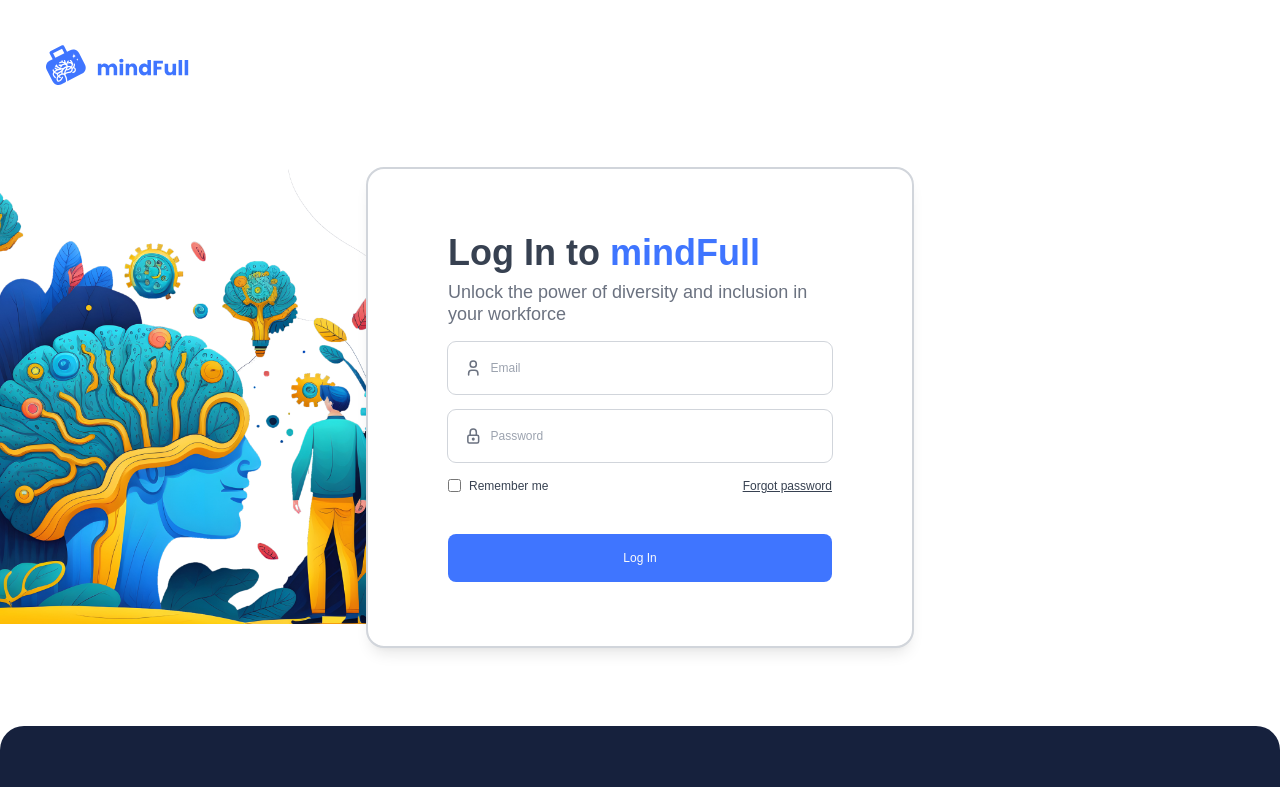
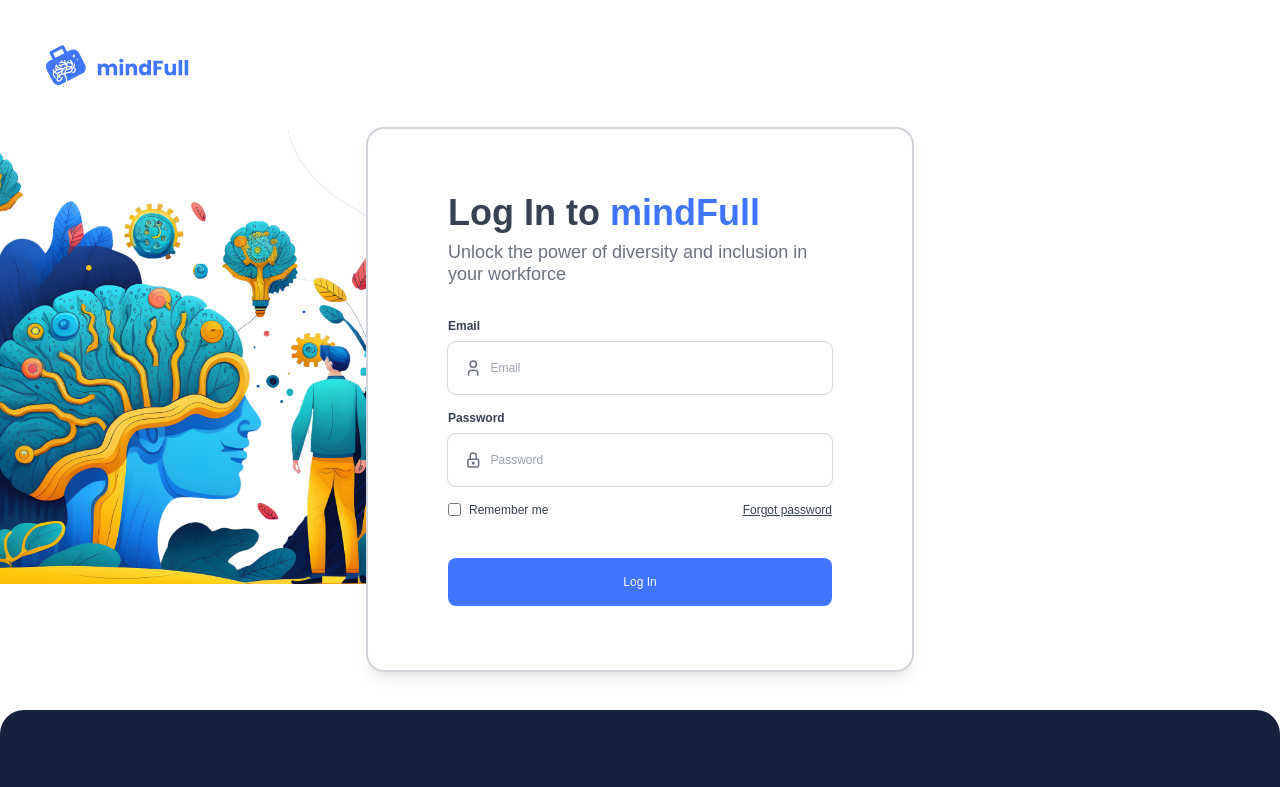
Before and after one commit to drianlarde/mindfull-dev, a Next.js app: page /login in a window 1280 px wide. Shown: the top 787 px of the page. Built offline with nearby package versions, Linux system fonts and the light colour scheme.

Commit message:
[Fix][Adrian] Fix alignments

```diff
--- a/src/components/layout/navbar.js
+++ b/src/components/layout/navbar.js
@@ -1,6 +1,7 @@
 import React from 'react';
 import { IconChevronDown, IconSearch } from '@tabler/icons-react';
 import PrimaryButton from '@/components/atoms/buttons/primary-button';
+import Link from 'next/link';
 
 export default function Navbar() {
   return (
@@ -31,7 +32,7 @@ export default function Navbar() {
       </div>
 
       <div className="flex items-center justify-center gap-[2vw]">
-        <button>Log In</button>
+        <Link href="/login">Log In</Link>
         <PrimaryButton textContent="Sign Up" to="/signup" />
       </div>
     </nav>
--- a/src/pages/login.js
+++ b/src/pages/login.js
@@ -11,7 +11,7 @@ const Login = () => {
   return (
     <>
       <NavbarLogo />
-      <main className="relative flex h-fit flex-col items-center p-10 text-xs text-gray-700">
+      <main className="relative flex h-fit flex-col items-center px-10 text-xs text-gray-700">
         <section className="flex justify-between">
           <Image
             src="/images/mindfull-illustration-login.png"
@@ -24,18 +24,20 @@ const Login = () => {
             <h1 className="text-4xl font-semibold">
               Log In to <span className="text-brand-500">mindFull</span>
             </h1>
-            <p className="mt-2 w-96 text-lg font-medium leading-tight text-gray-500">
+            <p className="mb-8 mt-2 w-96 text-lg font-medium leading-tight text-gray-500">
               Unlock the power of diversity and inclusion in your workforce
             </p>
             <PrimaryInput
               type="text"
               placeholder="Email"
               icon={<IconUser size={20} />}
+              label="Email"
             />
             <PrimaryInput
               type="password"
               placeholder="Password"
               icon={<IconLock size={20} />}
+              label="Password"
             />
             <div className="mt-4 flex justify-between">
               <div className="flex items-center justify-center gap-2">
--- a/src/pages/signup/employer.js
+++ b/src/pages/signup/employer.js
@@ -16,7 +16,7 @@ const EmployerSignup = () => {
           <h1 className="text-4xl font-semibold">
             Sign Up as <span className="text-brand-500">Employer</span>
           </h1>
-          <p className="mb-12 mt-4 text-gray-500">
+          <p className="mb-6 mt-2 text-gray-500">
             Please fill out all necessary information
           </p>
 
--- a/src/pages/signup/index.js
+++ b/src/pages/signup/index.js
@@ -24,7 +24,7 @@ const Signup = () => {
   return (
     <>
       <NavbarLogo />
-      <main className="flex h-fit flex-col items-center p-10 text-xs text-gray-700">
+      <main className="flex h-fit flex-col items-center px-10 text-xs text-gray-700">
         <section className="flex flex-col items-center">
           <h1 className="mb-10 text-3xl font-bold text-gray-800">Join as?</h1>
           {/* Cards */}
@@ -83,9 +83,12 @@ const Signup = () => {
             textContent="Next"
             className="mt-10 h-12 w-60 rounded-lg"
             buttonIconRight={<IconChevronRight size={16} />}
+            to={
+              activeButton === 'worker' ? '/signup/worker' : '/signup/employer'
+            }
           />
           <Link className="mt-4 font-medium underline" href="/login">
-            Already have an account?{' '}
+            Already have an account?
             <span className="cursor-pointer font-bold text-brand-500">
               Log In
             </span>
--- a/src/pages/signup/worker.js
+++ b/src/pages/signup/worker.js
@@ -15,7 +15,7 @@ const WorkerSignup = () => {
           <h1 className="text-4xl font-semibold">
             Sign Up as <span className="text-brand-500">Worker</span>
           </h1>
-          <p className="mb-12 mt-4 text-gray-500">
+          <p className="mb-6 mt-2 text-gray-500">
             Please fill out all necessary information
           </p>
 
```
